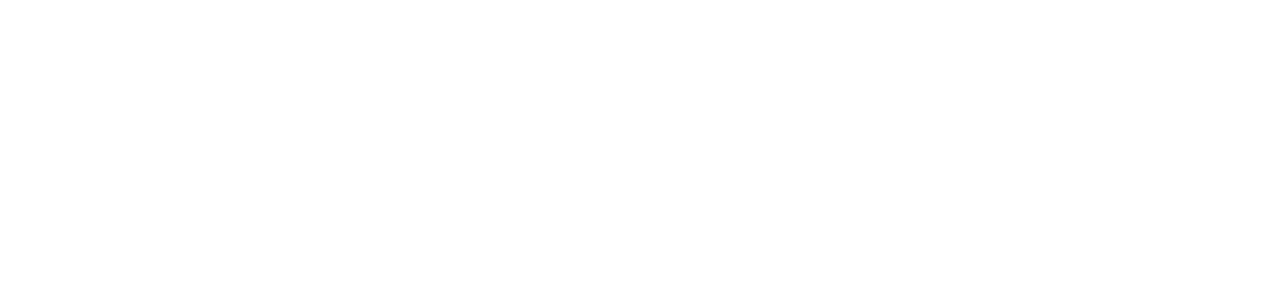
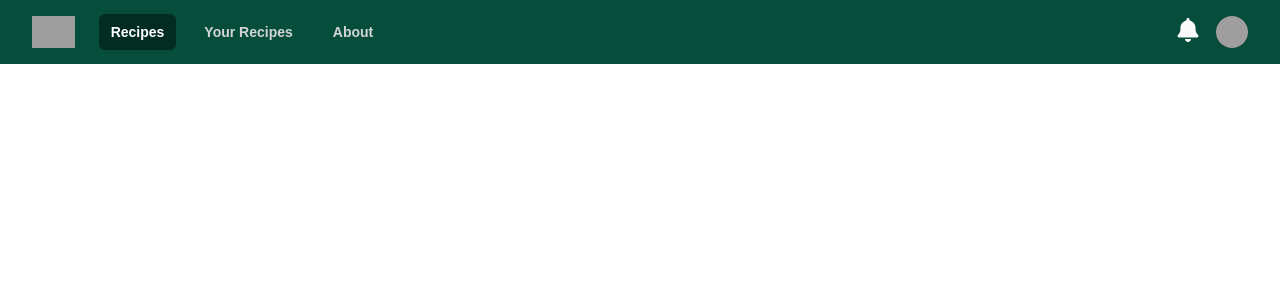
Before and after one commit to Trinicle/Groceries, a React (Create React App) app: page /home in a window 1280 px wide. Before the commit this address had no page. Shown: the top 300 px of the page. Built offline with nearby package versions, Linux system fonts and the light colour scheme; sample sign-in values are in the browser's storage; grey boxes are pictures that could not be loaded.

Commit message:
default stuff

```diff
--- a/package.json
+++ b/package.json
@@ -8,10 +8,12 @@
     "@fortawesome/free-regular-svg-icons": "^6.5.1",
     "@fortawesome/free-solid-svg-icons": "^6.5.1",
     "@fortawesome/react-fontawesome": "^0.2.0",
+    "@headlessui/react": "^1.7.18",
     "@testing-library/jest-dom": "^5.17.0",
     "@testing-library/react": "^13.4.0",
     "@testing-library/user-event": "^13.5.0",
     "bcrypt": "^5.1.1",
+    "classnames": "^2.5.1",
     "concurrently": "^8.2.2",
     "cors": "^2.8.5",
     "dotenv": "^16.4.5",
--- a/src/App.js
+++ b/src/App.js
@@ -29,7 +29,7 @@ function App() {
     <>
       <Router>
         <Routes>
-          <Route path="/" element={<Home loggedIn={loggedIn} setLoggedIn={setLoggedIn} user={user} setUser={setUser} />} />
+          <Route path="/home" element={<Home loggedIn={loggedIn} setLoggedIn={setLoggedIn} user={user} setUser={setUser} />} />
           <Route path="/login" element={<Login setLoggedIn={setLoggedIn} setUser={setUser}/>} />
           <Route path="/register" element={<Register />}/>
         </Routes>
--- a/src/components/Home.js
+++ b/src/components/Home.js
@@ -1,6 +1,7 @@
 import { useEffect, useState } from "react";
 import { useNavigate } from "react-router-dom";
 import Card from "./Card.js"
+import Navbar from "./Navbar.js";
 
 export default function Home(props) {
     const { loggedIn, setLoggedIn, user, setUser } = props
@@ -35,6 +36,6 @@ export default function Home(props) {
     }
 
     return (
-        <div>hello</div>
+        <Navbar/>
     )
 }
--- a/src/components/Login.js
+++ b/src/components/Login.js
@@ -32,7 +32,7 @@ export default function Login(props) {
             setLoggedIn(true);
             setUser(username);
             setError(false)
-            navigate("/");
+            navigate("/home");
         } else {
             setError(true);
             setPassword("");
--- /dev/null
+++ b/src/components/Navbar.js
@@ -0,0 +1,138 @@
+import { Fragment } from 'react'
+import { Disclosure, Menu, Transition } from '@headlessui/react'
+import { FontAwesomeIcon } from "@fortawesome/react-fontawesome";
+import { faUser, faBell, faBars } from "@fortawesome/free-solid-svg-icons"
+import classNames from 'classnames';
+
+
+export default function Navbar() {
+    const navigation = [
+        { name: 'Recipes', href: 'home/recipes', current: true },
+        { name: 'Your Recipes', href: 'home/my-recipes', current: false },
+        { name: 'About', href: '/about', current: false },
+      ]
+
+    return (
+        <Disclosure as="nav" className="bg-emerald-900">
+      {({ open }) => (
+        <>
+          <div className="mx-auto max-w-7xl px-2 sm:px-6 lg:px-8">
+            <div className="relative flex h-16 items-center justify-between">
+              <div className="flex flex-1 items-center justify-center sm:items-stretch sm:justify-start">
+                <div className="flex flex-shrink-0 items-center">
+                  <img
+                    className="h-8 w-auto"
+                    src="https://tailwindui.com/img/logos/mark.svg?color=indigo&shade=500"
+                    alt="Your Company"
+                  />
+                </div>
+                <div className="hidden sm:ml-6 sm:block">
+                  <div className="flex space-x-4">
+                    {navigation.map((item) => (
+                      <a
+                        key={item.name}
+                        href={item.href}
+                        className={classNames(
+                          item.current ? 'bg-emerald-950 text-white' : 'text-zinc-300 hover:bg-emerald-950 hover:text-white',
+                          'rounded-md px-3 py-2 text-sm font-semibold'
+                        )}
+                      >
+                        {item.name}
+                      </a>
+                    ))}
+                  </div>
+                </div>
+              </div>
+              <div className="absolute inset-y-0 right-0 flex items-center pr-2 sm:static sm:inset-auto sm:ml-6 sm:pr-0">
+                <button
+                  type="button"
+                  className="relative rounded-full p-1 hover:text-zinc-300 text-zinc-50 focus:outline-none focus:ring-2 focus:ring-white focus:ring-offset-2 focus:ring-offset-gray-800"
+                >
+                  <span className="absolute -inset-1.5" />
+                  <span className="sr-only">View notifications</span>
+                  <FontAwesomeIcon icon={faBell} className="h-6 w-6" />
+                </button>
+
+                {/* Profile dropdown */}
+                <Menu as="div" className="relative ml-3">
+                  <div>
+                    <Menu.Button className="relative flex rounded-full bg-gray-800 text-sm focus:outline-none focus:ring-2 focus:ring-white focus:ring-offset-2 focus:ring-offset-gray-800">
+                      <span className="absolute -inset-1.5" />
+                      <span className="sr-only">Open user menu</span>
+                      <img
+                        className="h-8 w-8 rounded-full"
+                        src="https://images.unsplash.com/photo-1472099645785-5658abf4ff4e?ixlib=rb-1.2.1&ixid=eyJhcHBfaWQiOjEyMDd9&auto=format&fit=facearea&facepad=2&w=256&h=256&q=80"
+                        alt=""
+                      />
+                    </Menu.Button>
+                  </div>
+                  <Transition
+                    as={Fragment}
+                    enter="transition ease-out duration-100"
+                    enterFrom="transform opacity-0 scale-95"
+                    enterTo="transform opacity-100 scale-100"
+                    leave="transition ease-in duration-75"
+                    leaveFrom="transform opacity-100 scale-100"
+                    leaveTo="transform opacity-0 scale-95"
+                  >
+                    <Menu.Items className="absolute right-0 z-10 mt-2 w-48 origin-top-right rounded-md bg-white py-1 shadow-lg ring-1 ring-black ring-opacity-5 focus:outline-none">
+                      <Menu.Item>
+                        {({ active }) => (
+                          <a
+                            href="#"
+                            className={(active ? 'bg-gray-100' : '', 'block px-4 py-2 text-sm text-gray-700')}
+                          >
+                            Your Profile
+                          </a>
+                        )}
+                      </Menu.Item>
+                      <Menu.Item>
+                        {({ active }) => (
+                          <a
+                            href="#"
+                            className={classNames(active ? 'bg-gray-100' : '', 'block px-4 py-2 text-sm text-gray-700')}
+                          >
+                            Settings
+                          </a>
+                        )}
+                      </Menu.Item>
+                      <Menu.Item>
+                        {({ active }) => (
+                          <a
+                            href="#"
+                            className={classNames(active ? 'bg-gray-100' : '', 'block px-4 py-2 text-sm text-gray-700')}
+                          >
+                            Sign out
+                          </a>
+                        )}
+                      </Menu.Item>
+                    </Menu.Items>
+                  </Transition>
+                </Menu>
+              </div>
+            </div>
+          </div>
+
+          <Disclosure.Panel className="sm:hidden">
+            <div className="space-y-1 px-2 pb-3 pt-2">
+              {navigation.map((item) => (
+                <Disclosure.Button
+                  key={item.name}
+                  as="a"
+                  href={item.href}
+                  className={classNames(
+                    item.current ? 'bg-gray-900 text-white' : 'text-gray-300 hover:bg-gray-700 hover:text-white',
+                    'block rounded-md px-3 py-2 text-base font-medium'
+                  )}
+                  aria-current={item.current ? 'page' : undefined}
+                >
+                  {item.name}
+                </Disclosure.Button>
+              ))}
+            </div>
+          </Disclosure.Panel>
+        </>
+      )}
+    </Disclosure>
+    )
+}
--- a/src/schema/recipeSchema.js
+++ b/src/schema/recipeSchema.js
@@ -13,6 +13,10 @@ let recipe = new Schema({
         type: String,
         default: ""
     },
+    Ingredients: {
+        type: Array,
+        default: []
+    }
 });
 
 module.exports = model("recipe", recipe);
--- a/src/schema/userSchema.js
+++ b/src/schema/userSchema.js
@@ -24,6 +24,10 @@ let user = new Schema({
     Grocery: {
         type: Array,
         default: []
+    },
+    Picture: {
+        type: String,
+        default: "https://static.vecteezy.com/system/resources/thumbnails/009/292/244/small/default-avatar-icon-of-social-media-user-vector.jpg"
     }
 });
 
```
Also changed, not shown: 1 other file (tests, documents, lock files or other folders).
